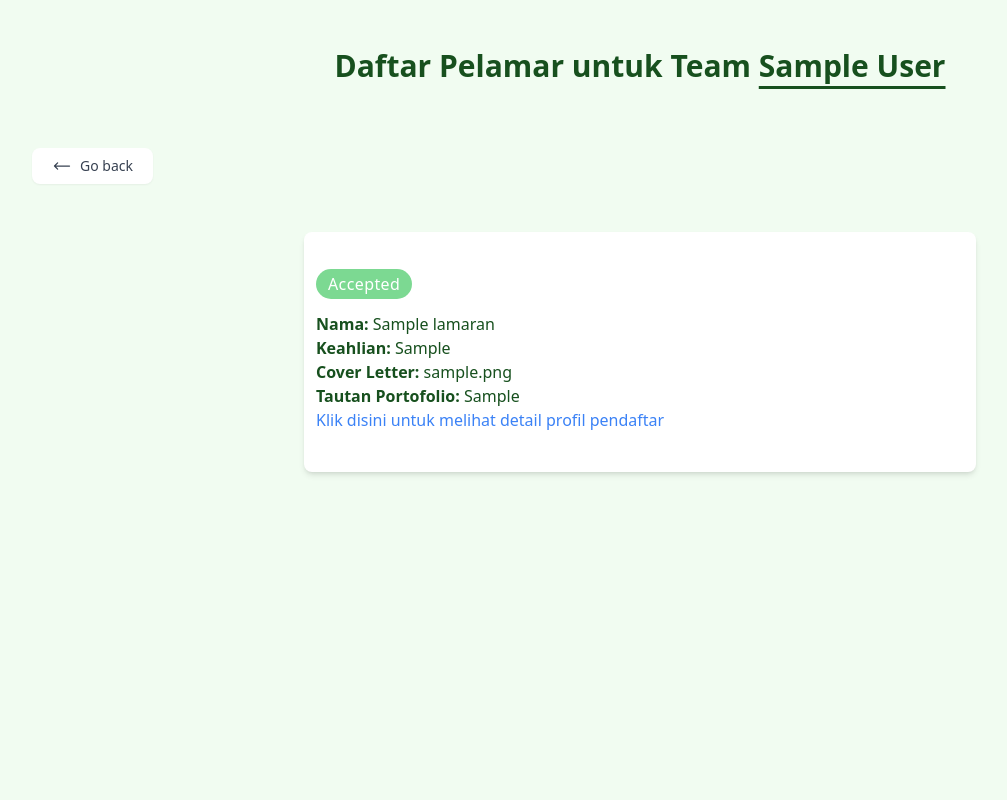
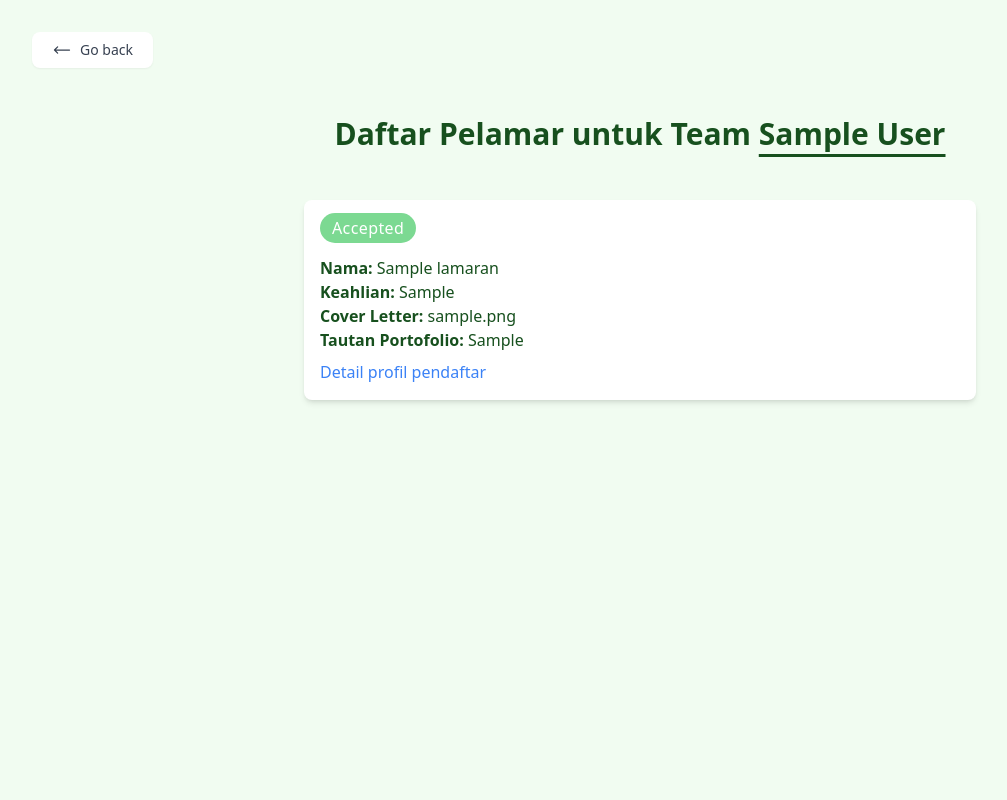
Before and after one commit to daffafaizan/invite-app, a Django app: template invite/find_members/templates/find_members/vacancy_applicants.html in a window 1280 px wide. Shown: the whole page, without its empty margins (0-1007 px from the left). Run offline with Django 3.2, Linux system fonts and the light colour scheme; the template is opened without the code that fills it: values that come from a table or form of the project are taken from there, others are empty; tables that the repository leaves empty hold one stand-in row (values such as "Sample post"); some libraries are stand-ins or nearby versions.

Commit message:
style: fixed structure of front end

```diff
--- a/invite/find_members/templates/find_members/vacancy_applicants.html
+++ b/invite/find_members/templates/find_members/vacancy_applicants.html
@@ -8,14 +8,9 @@
 
 {% block content %}
 <main>
-    <div>
     <!-- Display a list of applicants -->
-        <div class="mt-8">
-            <h2 class="text-2xl md:text-3xl mb-4 font-semibold p-4 text-emerald-900  text-center">
-                Daftar Pelamar untuk Team <span class="underline decoration-emerald-900 underline-offset-[9px]"> {{ lowongan.nama_regu}} </span></h2>
 
-
-                <div class="p-8 mr-auto">
+    <div class="p-4 sm:p-8 mr-auto">
         <button onclick="goBack()" style="cursor: pointer;" class="flex items-center justify-center px-5 py-2 text-sm text-gray-700 transition-colors duration-200 bg-white shadow-sm rounded-lg gap-x-2 sm:w-auto dark:hover:bg-gray-800 dark:bg-gray-900 hover:bg-gray-100 dark:text-gray-200 dark:border-gray-700">
             <svg class="w-5 h-5 rtl:rotate-180" xmlns="http://www.w3.org/2000/svg" fill="none" viewBox="0 0 24 24" stroke-width="1.5" stroke="currentColor">
                 <path stroke-linecap="round" stroke-linejoin="round" d="M6.75 15.75L3 12m0 0l3.75-3.75M3 12h18" />
@@ -24,7 +19,11 @@
         </button>
     </div>
 
-                <div class="w-full py-4 text-emerald-900">
+    <h2 class="text-2xl md:text-3xl mb-4 font-semibold p-4 text-emerald-900  text-center">
+        Daftar Pelamar untuk Team <span class="underline decoration-emerald-900 underline-offset-[9px]"> {{ lowongan.nama_regu}} </span></h2>
+
+
+        <div class="w-full p-4 text-emerald-900">
 
 
             {% if applicants.length != 0 %}
@@ -32,7 +31,7 @@
                     {% for applicant in applicants %}
 
                         <div class="mb-4 w-full mx-auto overflow-hidden max-w-2xl rounded-lg shadow-md bg-white">
-                                    <div class="p-10 pl-3">
+                            <div class="p-4">
 
                                     <span
                                         class="py-1 px-3 mr-auto rounded-2xl tracking-wide font-light text-white
@@ -48,9 +47,9 @@
                                     <div> <b>Cover Letter:</b> {{ applicant.cover_letter }} </div>
                                     <div> <b>Tautan Portofolio: </b>{{ applicant.tautan_portofolio }} </div>
 
-                                            <div>
+                                    <div class="mt-2">
                                         <a href="{% url 'profile:profile' user_id=applicant.pengirim.id %}" class="text-blue-500 no-underline hover:underline cursor-pointer">
-                                                    Klik disini untuk melihat detail profil pendaftar
+                                            Detail profil pendaftar
                                         </a>
                                     </div>
 
@@ -84,8 +83,6 @@
             <p class="text-center text-xl text-gray-500">No one has applied yet.</p>
         {% endif %}
 
-
-    </div>
 </main>
 
 <script>
--- a/invite/find_teams/templates/find_teams/apply_vacancy_first.html
+++ b/invite/find_teams/templates/find_teams/apply_vacancy_first.html
@@ -4,7 +4,7 @@
 
 {% block content %}
 <div class="flex flex-grow flex-col justify-center items-center">
-  <div class="p-8 mr-auto">
+  <div class="p-4 sm:p-8 mr-auto">
     <button onclick="goBack()" style="cursor: pointer;" class="flex items-center justify-center px-5 py-2 text-sm text-gray-700 transition-colors duration-200 bg-white shadow-sm rounded-lg gap-x-2 sm:w-auto dark:hover:bg-gray-800 dark:bg-gray-900 hover:bg-gray-100 dark:text-gray-200 dark:border-gray-700">
       <svg class="w-5 h-5 rtl:rotate-180" xmlns="http://www.w3.org/2000/svg" fill="none" viewBox="0 0 24 24" stroke-width="1.5" stroke="currentColor">
           <path stroke-linecap="round" stroke-linejoin="round" d="M6.75 15.75L3 12m0 0l3.75-3.75M3 12h18" />
--- a/invite/find_teams/templates/find_teams/apply_vacancy_second.html
+++ b/invite/find_teams/templates/find_teams/apply_vacancy_second.html
@@ -4,7 +4,7 @@
 
 {% block content %}
 <div class="flex flex-grow flex-col justify-center items-center">
-  <div class="p-8 mr-auto">
+  <div class="p-4 sm:p-8 mr-auto">
     <button onclick="goBack()" style="cursor: pointer;" class="flex items-center justify-center px-5 py-2 text-sm text-gray-700 transition-colors duration-200 bg-white shadow-sm rounded-lg gap-x-2 sm:w-auto dark:hover:bg-gray-800 dark:bg-gray-900 hover:bg-gray-100 dark:text-gray-200 dark:border-gray-700">
       <svg class="w-5 h-5 rtl:rotate-180" xmlns="http://www.w3.org/2000/svg" fill="none" viewBox="0 0 24 24" stroke-width="1.5" stroke="currentColor">
           <path stroke-linecap="round" stroke-linejoin="round" d="M6.75 15.75L3 12m0 0l3.75-3.75M3 12h18" />
--- a/invite/find_teams/templates/find_teams/bookmarked_lowongans.html
+++ b/invite/find_teams/templates/find_teams/bookmarked_lowongans.html
@@ -7,7 +7,7 @@
     <div>
         <div class="flex flex-grow flex-col justify-center items-center">
 
-            <div class="p-8 mr-auto">
+            <div class="p-4 sm:p-8 mr-auto">
                 <button onclick="goBack()" style="cursor: pointer;" class="flex items-center justify-center px-5 py-2 text-sm text-gray-700 transition-colors duration-200 bg-white shadow-sm rounded-lg gap-x-2 sm:w-auto dark:hover:bg-gray-800 dark:bg-gray-900 hover:bg-gray-100 dark:text-gray-200 dark:border-gray-700">
                   <svg class="w-5 h-5 rtl:rotate-180" xmlns="http://www.w3.org/2000/svg" fill="none" viewBox="0 0 24 24" stroke-width="1.5" stroke="currentColor">
                       <path stroke-linecap="round" stroke-linejoin="round" d="M6.75 15.75L3 12m0 0l3.75-3.75M3 12h18" />
--- a/invite/user_profile/templates/user_profile/my_applications.html
+++ b/invite/user_profile/templates/user_profile/my_applications.html
@@ -4,7 +4,7 @@
 
 {% block content %}
   <div class="flex flex-grow flex-col items-center">
-    <div class="p-8 mr-auto">
+    <div class="p-4 sm:p-8 mr-auto">
       <button onclick="goBack()" style="cursor: pointer;" class="flex items-center justify-center px-5 py-2 text-sm text-gray-700 transition-colors duration-200 bg-white shadow-sm rounded-lg gap-x-2 sm:w-auto dark:hover:bg-gray-800 dark:bg-gray-900 hover:bg-gray-100 dark:text-gray-200 dark:border-gray-700">
         <svg class="w-5 h-5 rtl:rotate-180" xmlns="http://www.w3.org/2000/svg" fill="none" viewBox="0 0 24 24" stroke-width="1.5" stroke="currentColor">
             <path stroke-linecap="round" stroke-linejoin="round" d="M6.75 15.75L3 12m0 0l3.75-3.75M3 12h18" />
--- a/invite/user_profile/templates/user_profile/profile.html
+++ b/invite/user_profile/templates/user_profile/profile.html
@@ -146,7 +146,7 @@
             Ulasan untuk {{ data.user.first_name }} {{ data.user.middle_name }}  {{ data.user.last_name }}</div>
 
             <button class="p-2 rounded-xl border bg-emerald-600 text-white hover:bg-emerald-700" id="openFormButton">
-                Membuat Ulasan Profil Baru
+                Buat Ulasan Profil
             </button>
 
             <div class="w-full py-4 text-emerald-900">
--- a/invite/user_profile/templates/user_profile/show_my_vacancies_new.html
+++ b/invite/user_profile/templates/user_profile/show_my_vacancies_new.html
@@ -51,7 +51,7 @@
     <div class="w-full flex flex-col gap-y-2 md:grid md:grid-cols-3 md:gap-4">
         {% for vacancy in vacancy_list %}
             <div
-                class="p-2 md:p-4 shadow shadow-md rounded-lg min-h-max bg-white flex flex-col gap-y-4 md:gap-y-6 justify-between hover:cursor-pointer"
+                class="p-4 md:p-4 shadow shadow-md rounded-lg min-h-max bg-white flex flex-col gap-y-4 md:gap-y-6 justify-between hover:cursor-pointer"
             >
             <a href="{% url 'find_teams:show_vacancy_details' lowongan_id=vacancy.id %}">
                 <div class="flex flex-row gap-x-2">
```
Lines whose indentation alone changed are shown as unchanged.
